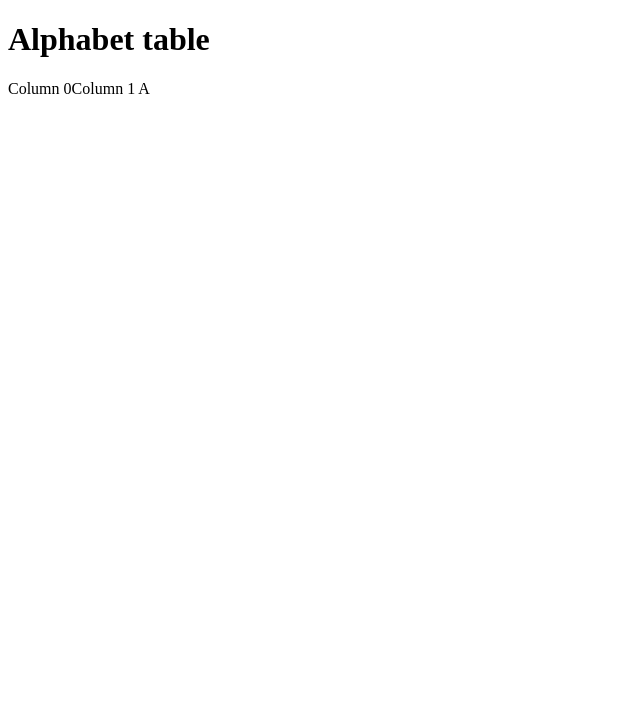
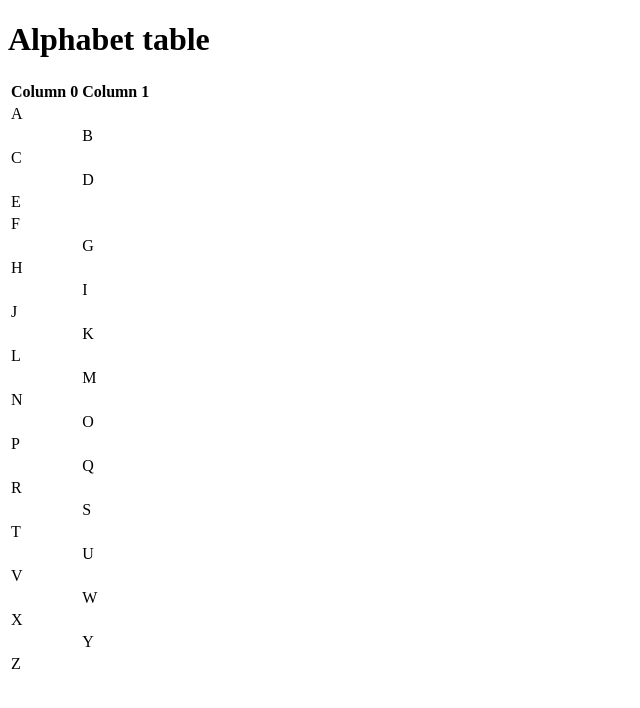
Before and after one commit to comp426-2022-spring/a00-avmad22, a website: page index.html in a window 1280 px wide. Shown: the whole page, without its empty margins (0-640 px from the left). Drawn offline with Linux system fonts and the light colour scheme.

Commit message:
completed table

```diff
--- a/index.html
+++ b/index.html
@@ -3,10 +3,12 @@
     <head>
         <meta charset="UTF-8">
         <meta name="viewpoet" content="width-device-width, initial-scale=1.0">
-        <title>Alphabet for a00 COMP 426</title>
+        <title>Alphabet</title>
     </head>
     <body>
+        <div>
             <h1>Alphabet table</h1>
+            <table>
                 <thead>
                     <tr>
                         <th>Column 0</th><th>Column 1</th>
@@ -16,6 +18,83 @@
                     <tr>
                         <td>A</td><td></td>
                     </tr>
+                    <tr>
+                        <td></td><td>B</td>
+                    </tr>
+                    <tr>
+                        <td>C</td><td></td>
+                    </tr>
+                    <tr>
+                        <td></td><td>D</td>
+                    </tr>
+                    <tr>
+                        <td>E</td><td></td>
+                    </tr>
+                    <tr>
+                        <td>F</td><td></td>
+                    </tr>
+                    <tr>
+                        <td></td><td>G</td>
+                    </tr>
+                    <tr>
+                        <td>H</td><td></td>
+                    </tr>
+                    <tr>
+                        <td></td><td>I</td>
+                    </tr>
+                    <tr>
+                        <td>J</td><td></td>
+                    </tr>
+                    <tr>
+                        <td></td><td>K</td>
+                    </tr>
+                    <tr>
+                        <td>L</td><td></td>
+                    </tr>
+                    <tr>
+                        <td></td><td>M</td>
+                    </tr>
+                    <tr>
+                        <td>N</td><td></td>
+                    </tr>
+                    <tr>
+                        <td></td><td>O</td>
+                    </tr>
+                    <tr>
+                        <td>P</td><td></td>
+                    </tr>
+                    <tr>
+                        <td></td><td>Q</td>
+                    </tr>
+                    <tr>
+                        <td>R</td><td></td>
+                    </tr>
+                    <tr>
+                        <td></td><td>S</td>
+                    </tr>
+                    <tr>
+                        <td>T</td><td></td>
+                    </tr>
+                    <tr>
+                        <td></td><td>U</td>
+                    </tr>
+                    <tr>
+                        <td>V</td><td></td>
+                    </tr>
+                    <tr>
+                        <td></td><td>W</td>
+                    </tr>
+                    <tr>
+                        <td>X</td><td></td>
+                    </tr>
+                    <tr>
+                        <td></td><td>Y</td>
+                    </tr>
+                    <tr>
+                        <td>Z</td><td></td>
+                    </tr>
                 </tbody>
+            </table>
+        </div>
     </body>
 </html>
```
Lines whose indentation alone changed are shown as unchanged.
